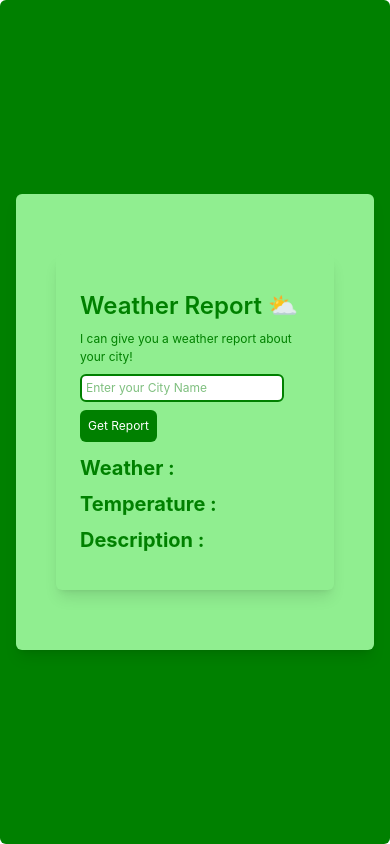
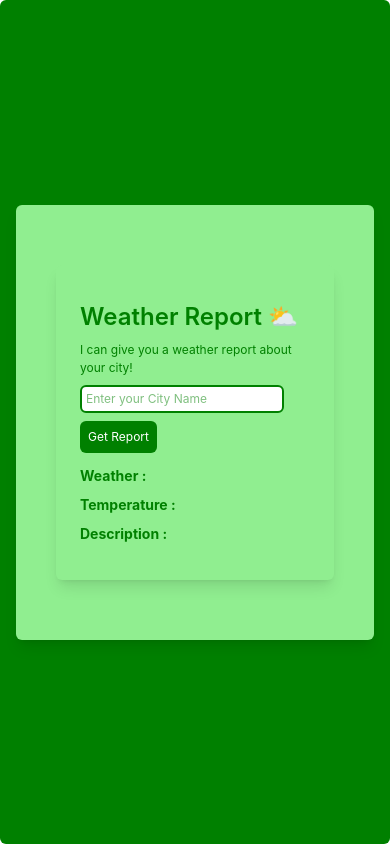
Before and after one commit to akilank-tech/Weather-React, a React (Vite) app: page / in a window 390 px wide. Built offline with nearby package versions, Linux system fonts and the light colour scheme.

Commit message:
update the file

```diff
--- a/src/weather.jsx
+++ b/src/weather.jsx
@@ -28,9 +28,9 @@ const Weather = () => {
                 <input value={city} onChange={handleCity} className="bg-white  border-[green] border-2 focus:outline-none outline-[green] rounded-md mt-2 p-1 text-xs sm:text-base sm:p-2 sm:mt-3" type="text" placeholder="Enter your City Name" /><br />
                 <button onClick={handleWeather} className="bg-[green] border-0 cursor-pointer text-white mt-2 text-xs p-2 rounded-md sm:text-base sm:mt-3 sm:p-3">Get Report</button>
                 <div className="mt-3">
-                    <h1 className="text-xl sm:text-2xl mt-2"><b>Weather : </b>{weather}</h1>
-                    <h1 className="text-xl sm:text-2xl mt-2"><b>Temperature : </b>{temp}</h1>
-                    <h1 className="text-xl sm:text-2xl mt-2"><b>Description : </b>{desc}</h1>
+                    <h1 className="text-[14px] sm:text-2xl mt-2"><b>Weather : </b>{weather}</h1>
+                    <h1 className="text-[14px] sm:text-2xl mt-2"><b>Temperature : </b>{temp}</h1>
+                    <h1 className="text-[14px] sm:text-2xl mt-2"><b>Description : </b>{desc}</h1>
                 </div>
             </div>
             </div>
```
Also changed, not shown: src/index.css (line endings or trailing spaces).
